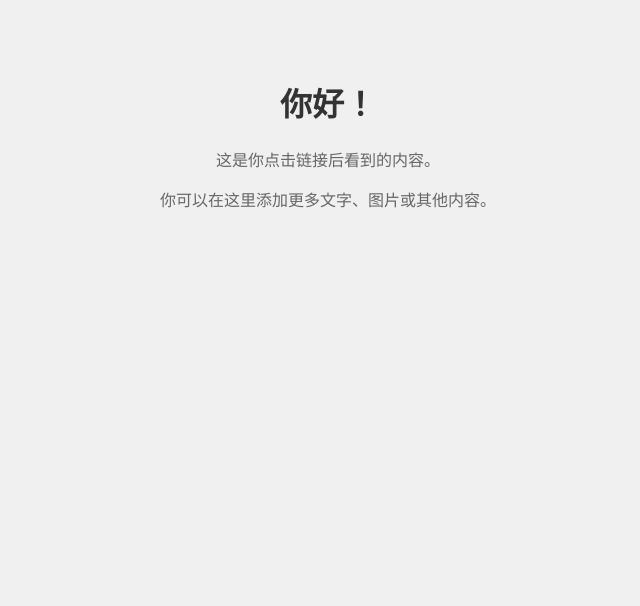
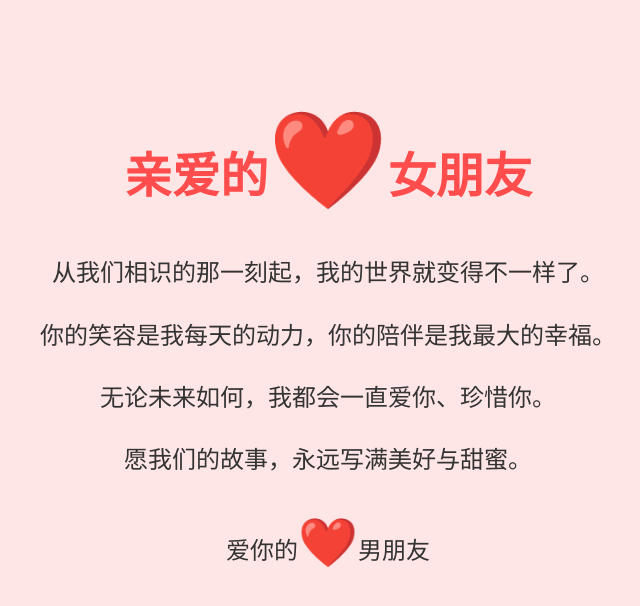
Before and after one commit to zhaoyuanrong0203/fjm, a plain HTML site: page index.html in a window 1280 px wide. Shown: the whole page, without its empty margins (312-952 px from the left). Drawn offline with Linux system fonts and the light colour scheme.

Commit message:
Update index.html

```diff
--- a/index.html
+++ b/index.html
@@ -1,25 +1,50 @@
 <!DOCTYPE html>
 <html>
 <head>
-    <title>我的网页</title>
+    <title>给最爱的你</title>
     <style>
         body {
-            font-family: Arial, sans-serif;
-            background-color: #f0f0f0;
+            font-family: 'Georgia', serif;
+            background-color: #ffe6e6;
             text-align: center;
             padding: 50px;
         }
         h1 {
-            color: #333;
+            color: #ff4d4d;
+            font-size: 3em;
         }
         p {
-            color: #666;
+            color: #333;
+            font-size: 1.5em;
+            line-height: 1.6;
+        }
+        .heart {
+            color: #ff4d4d;
+            font-size: 2em;
+        }
+        img {
+            width: 300px;
+            border-radius: 10px;
+            margin: 20px 0;
         }
     </style>
 </head>
 <body>
-    <h1>你好！</h1>
-    <p>这是你点击链接后看到的内容。</p>
-    <p>你可以在这里添加更多文字、图片或其他内容。</p>
+    <h1>亲爱的<span class="heart">❤️</span>女朋友</h1>
+    <p>从我们相识的那一刻起，我的世界就变得不一样了。</p>
+    <p>你的笑容是我每天的动力，你的陪伴是我最大的幸福。</p>
+    <p>无论未来如何，我都会一直爱你、珍惜你。</p>
+    <p>愿我们的故事，永远写满美好与甜蜜。</p>
+    <p>爱你的<span class="heart">❤️</span>男朋友</p>
+
+    <!-- 插入你们的合照 -->
+    <img src="" alt=>
+
+
+    <!-- 添加背景音乐 -->
+    <audio autoplay loop>
+        <source src="https://www.soundhelix.com/examples/mp3/SoundHelix-Song-1.mp3" type="audio/mpeg">
+        你的浏览器不支持音频播放。
+    </audio>
 </body>
 </html>
```
